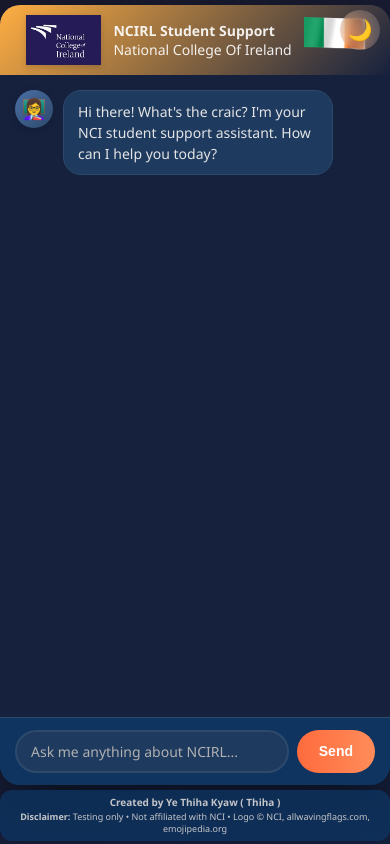
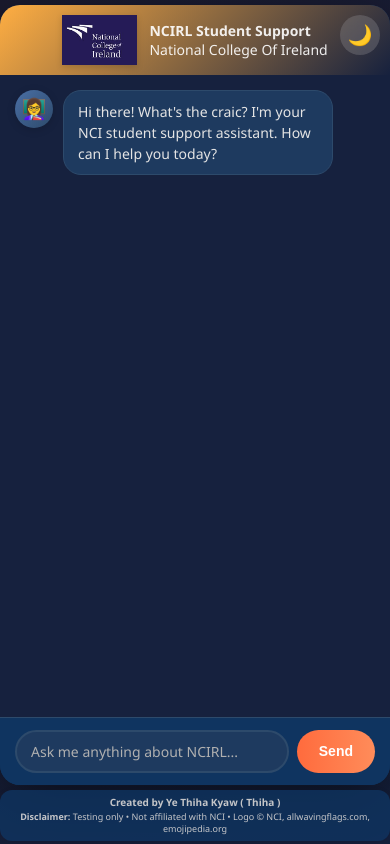
Before and after one commit to Ye-Thiha-Kyaw/ncirl-chatbot, a Flask app: page / in a window 390 px wide. Run offline with Flask 3, Linux system fonts and the light colour scheme; parts of the project's set-up code (start-up, migrations or seed data) failed here and were passed over; some libraries are stand-ins or nearby versions.

Commit message:
edit toggle button

```diff
--- a/static/css/style.css
+++ b/static/css/style.css
@@ -9,14 +9,15 @@ body {
     font-family: 'Segoe UI', Tahoma, Geneva, Verdana, sans-serif;
     background: linear-gradient(135deg, #228B22 0%, #50C878 100%);
     min-height: 100vh;
-    max-height: 100vh;
+    height: 100%;
     display: flex;
     flex-direction: column;
     justify-content: space-between;
     align-items: center;
     padding: 0;
     margin: 0;
-    overflow: hidden;
+    overflow-x: hidden;
+    overflow-y: auto;
     gap: 5px;
 }
 
@@ -41,6 +42,7 @@ body {
     padding: 10px;
     text-align: center;
     flex-shrink: 0;
+    position: relative;
 }
 
 .chat-header h1 {
@@ -399,8 +401,7 @@ footer .author {
     }
 
     .flag {
-        width: 50px;
-        height: 38px;
+        display: none; /* Hide flag on very small screens to avoid overlap */
     }
 
     .message-avatar {
@@ -1047,6 +1048,11 @@ footer,
         padding: 6px 10px;
         font-size: 11px;
     }
+
+    /* Hide flag on mobile to prevent overlap with toggle button */
+    .flag {
+        display: none;
+    }
 }
 
 @media (max-height: 500px) and (orientation: landscape) {
```
